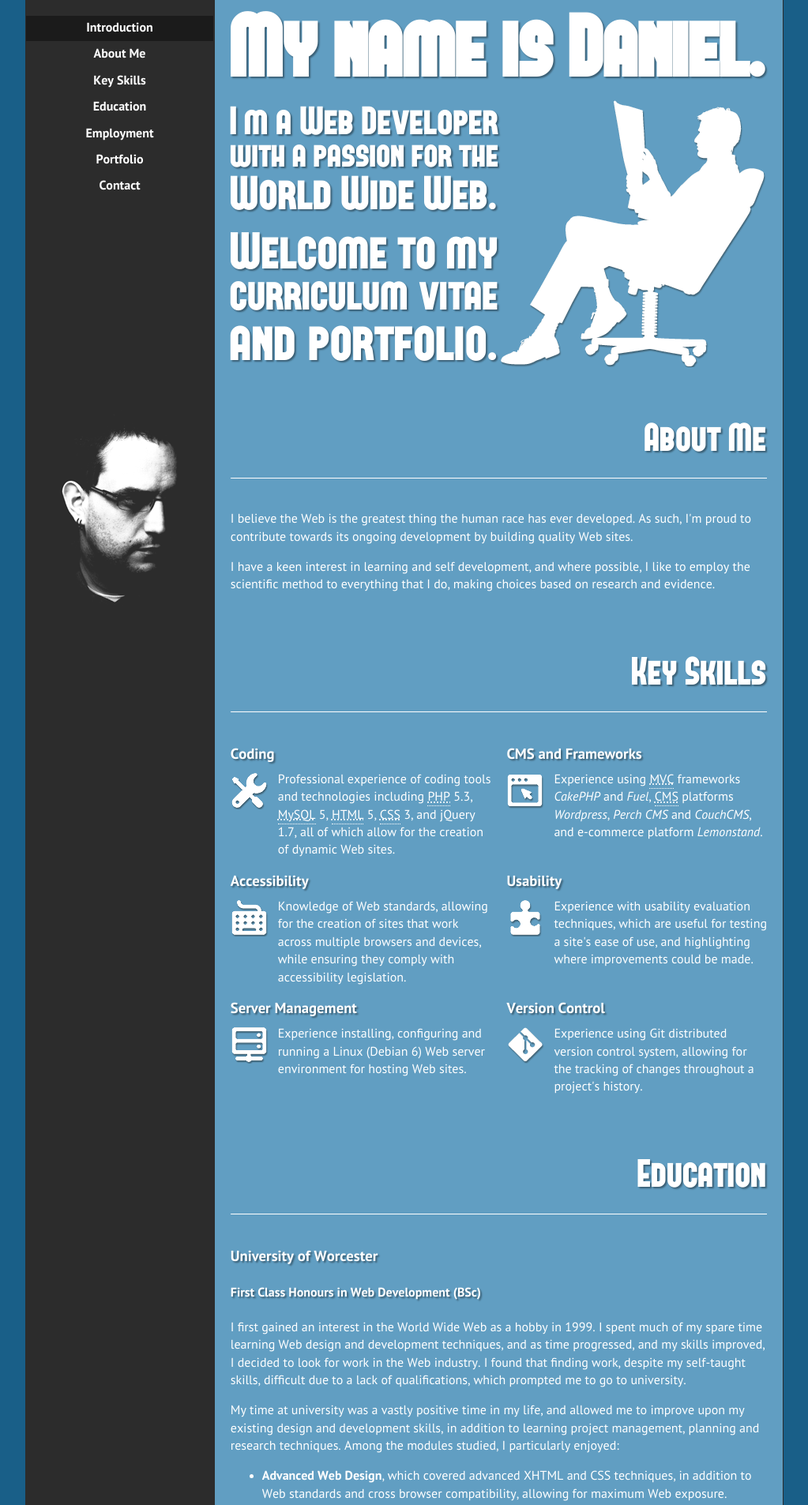
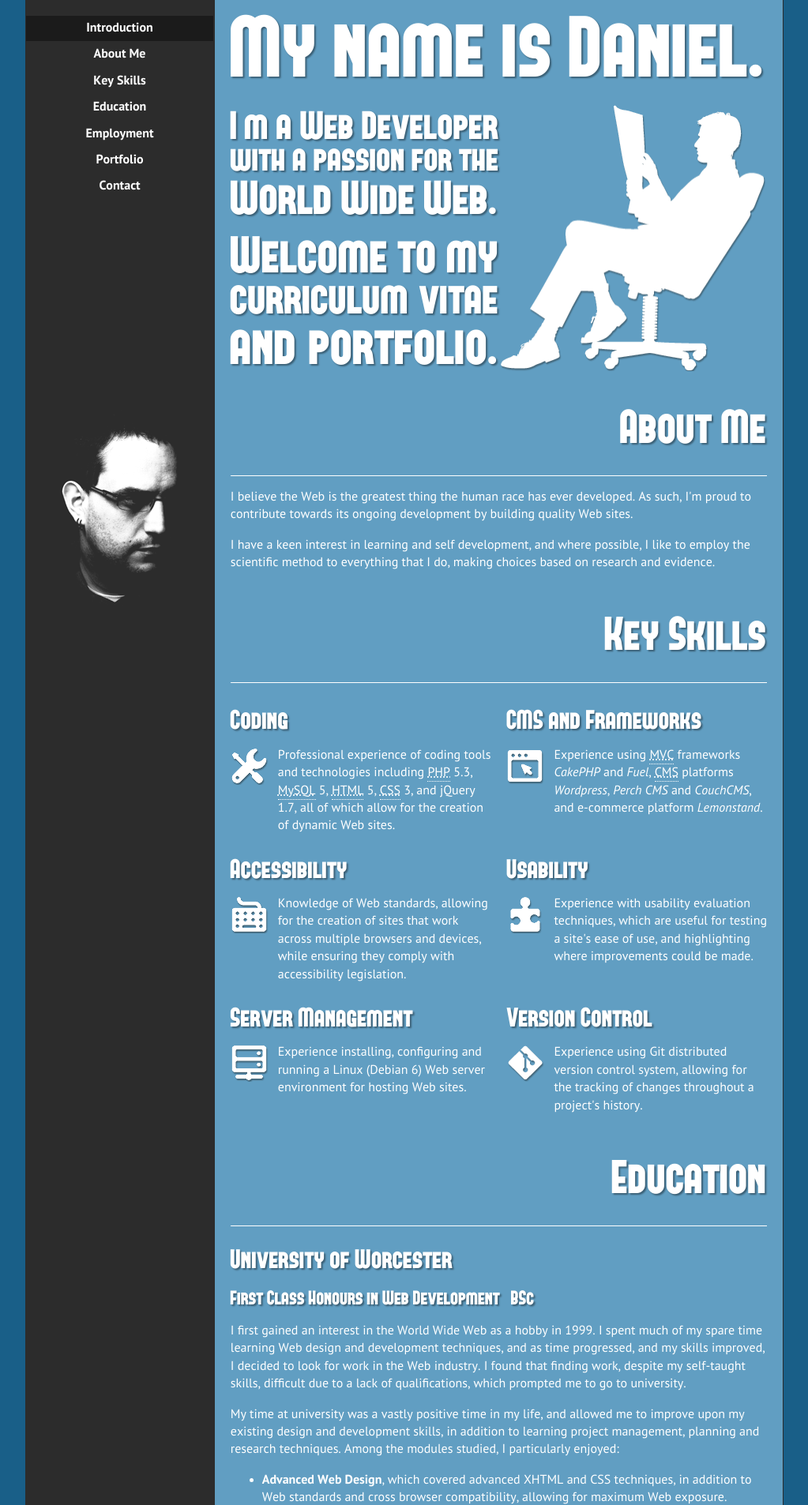
Before and after one commit to LimeBlast/danielhollands.co.uk, a PHP site: the page made by htdocs/index.php in a window 1280 px wide. Shown: the top 1906 px of the page at 79% size, without its empty margins (128-1151 px from the left). Run offline with PHP 8.4, Linux system fonts and the light colour scheme; some libraries are stand-ins or nearby versions.

Commit message:
Updated font spacing, etc.. but seeing as I'm about to change to the open dyslexic font, i wanted to commit first

```diff
--- a/htdocs/css/scss/_style.scss
+++ b/htdocs/css/scss/_style.scss
@@ -21,19 +21,37 @@ body
 	font-family: 'PT Sans';
 }
 
-h2, h3, h4
+h1, h2, h3, h4, h5, h6
 {
+	font-weight: normal;
 	text-shadow: $text-shadow;
+	font-family: Forque;
+	margin: em(4) 0;
 }
 
 h2
 {
-	font-family: Forque;
-	font-size: em(50);
+	font-size: em(60);
 	font-weight: normal;
 	text-align: right;
 	padding-bottom: em($gutter-width / 3);
 	border-bottom: 1px solid $content-fg;
+}
+h3
+{
+	font-size: em(34);
+}
+h4
+{
+	font-size: em(25);
+}
+h5
+{
+	font-size: em(20);
+}
+h6
+{
+	font-size: em(18);
 }
 
 img
@@ -146,15 +164,21 @@ img
 .header
 {
 	@include section;
-	text-shadow: $text-shadow;
-	font-family: Forque;
+	h1
+	{
+		margin: 1em 0;
+	}
+	p
+	{
+		font-family: Forque;
+		text-shadow: $text-shadow;
+	}
 
 	@media (min-width: em($breakpoint-width))
 	{
 		h1
 		{
 			margin-top: 0;
-			font-weight: none;
 		}
 		div
 		{
```
Also changed, not shown: htdocs/css/main.css.
